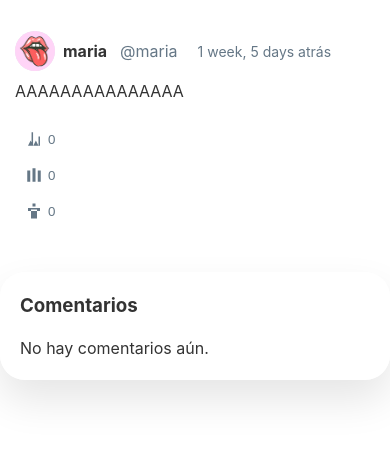
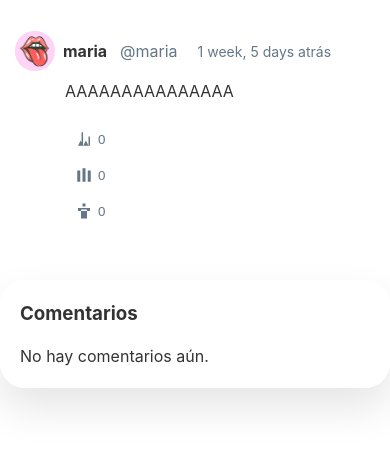
Before and after one commit to Daviddp96/RetirATI, a Django app: page /publication/1/ in a window 390 px wide. Shown: the part 48-521 px from the top of the page. Run offline with Django 5.2, Linux system fonts and the light colour scheme; data comes from the database, SQL or seed files in the repository.

Commit message:
fix post content alignment

```diff
--- a/funATI/funATIAPP/static/css/muro.css
+++ b/funATI/funATIAPP/static/css/muro.css
@@ -1,15 +1,15 @@
 .post-content {
-    padding: 0;
+    padding-left: 50px;
     margin-top: 8px;
 }
 
 .post-media-placeholder {
-    padding: 0;
+    padding-left: 50px;
     margin-top: 12px;
 }
 
 .post-actions {
-    padding: 0;
+    padding-left: 50px;
     padding-top: 12px;
     padding-bottom: 8px;
 }
@@ -102,17 +102,17 @@
     }
 
     .post-content {
-        padding: 0;
+        padding-left: 50px;
         margin-top: 8px;
     }
 
     .post-media-placeholder {
-        padding: 0;
+        padding-left: 50px;
         margin-top: 12px;
     }
 
     .post-actions {
-        padding: 0;
+        padding-left: 50px;
         padding-top: 12px;
         flex-direction: column;
         align-items: flex-start;
@@ -124,7 +124,7 @@
     }
 
     .ver-comentarios {
-        padding: 0;
+        padding-left: 50px;
         margin-left: 0;
         align-self: flex-start;
         font-size: 13px;
--- a/funATI/funATIAPP/static/css/styles.css
+++ b/funATI/funATIAPP/static/css/styles.css
@@ -632,6 +632,7 @@ form .media-preview-img {
   transition: opacity 0.2s;
   margin-top: 8px;
   display: block;
+  padding-left: 50px;
 }
 
 .ver-comentarios:hover {
```
